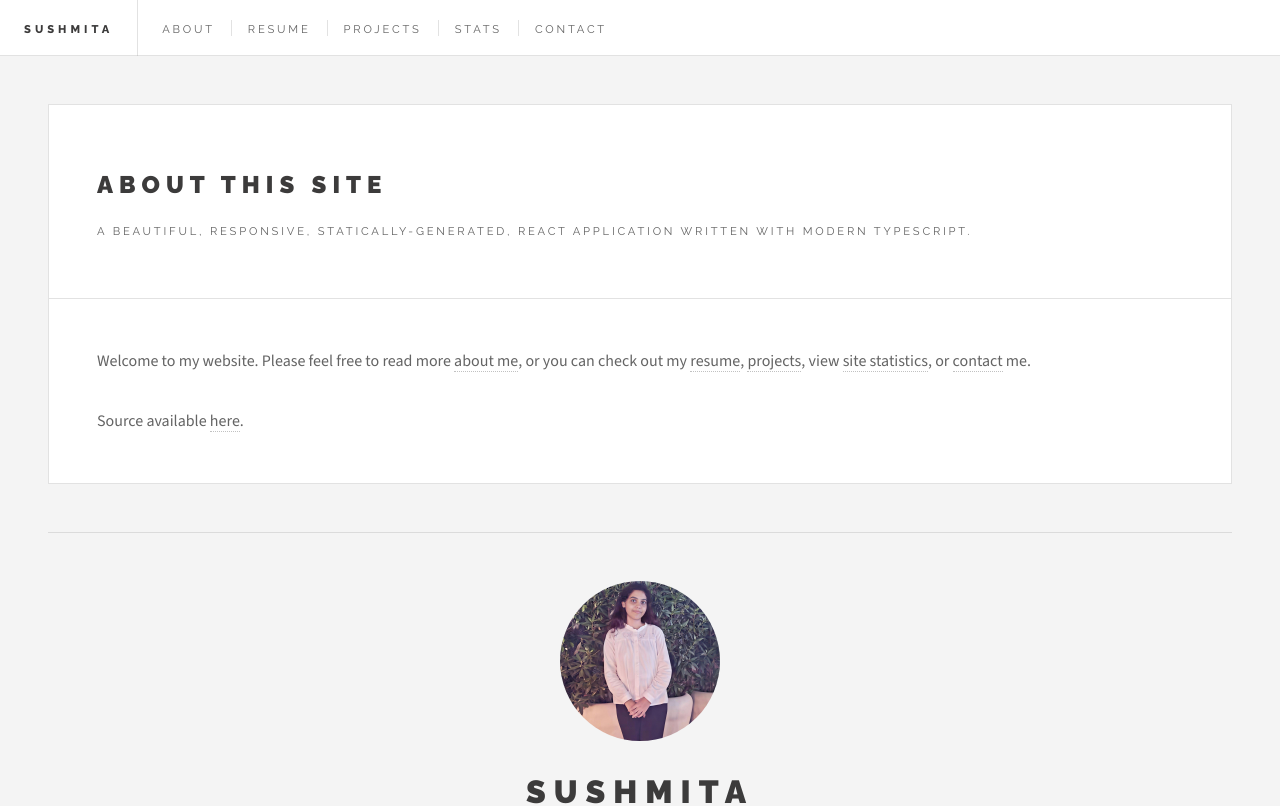
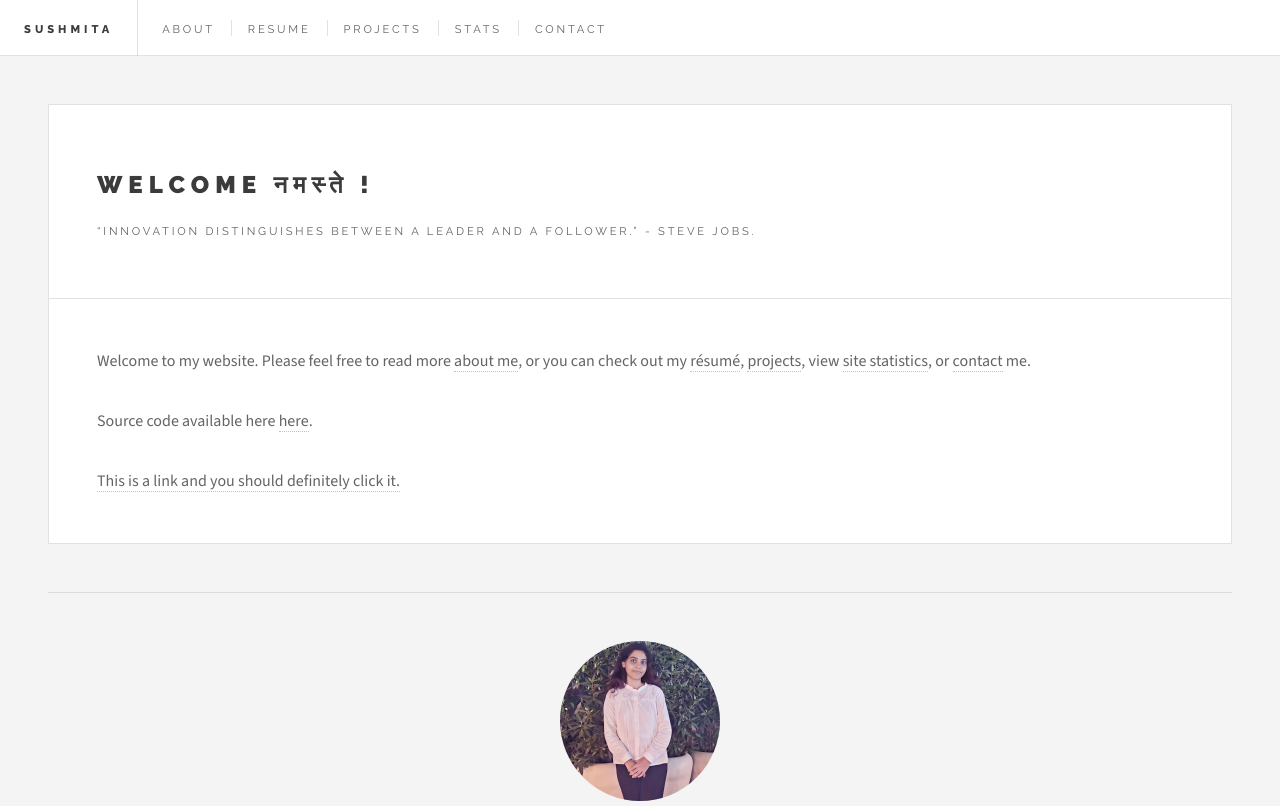
Before and after one commit to cloudsofsushi/cloudsofsushi.github.io, a Next.js app: page / in a window 1280 px wide. Shown: the top 806 px of the page. Built offline with nearby package versions, Linux system fonts and the light colour scheme; no server answers.

Commit message:
homepage

```diff
--- a/app/page.tsx
+++ b/app/page.tsx
@@ -6,7 +6,7 @@ import PageWrapper from './components/PageWrapper';
 
 export const metadata: Metadata = {
   description:
-    'Co-founder & CTO building LLM security tools. Previously VP Engineering, YC alum, Stanford ICME.',
+    'Sushmita, an ABAP Developer at BCH Electric Ltd B.Tech in IT from NIT Kurukshetra.',
 };
 
 export default function HomePage() {
@@ -16,11 +16,10 @@ export default function HomePage() {
         <header>
           <div className="title">
             <h2>
-              <Link href="/about">About this site</Link>
+              <Link href="/about">Welcome नमस्ते !</Link>
             </h2>
             <p>
-              A beautiful, responsive, statically-generated, react application
-              written with modern TypeScript.
+              “Innovation Distinguishes Between A Leader And A Follower.” - Steve Jobs.
             </p>
           </div>
         </header>
@@ -28,17 +27,17 @@ export default function HomePage() {
           {' '}
           Welcome to my website. Please feel free to read more{' '}
           <Link href="/about">about me</Link>, or you can check out my{' '}
-          <Link href="/resume">resume</Link>,{' '}
+          <Link href="/resume">résumé</Link>,{' '}
           <Link href="/projects">projects</Link>, view{' '}
           <Link href="/stats">site statistics</Link>, or{' '}
           <Link href="/contact">contact</Link> me.
         </p>
         <p>
           {' '}
-          Source available{' '}
-          <a href="https://github.com/mldangelo/personal-site">here</a>.
+          Source code available here{' '}
+          <a href="https://github.com/cloudsofsushi/cloudsofsushi.github.io">here</a>.
         </p>
-      </article>
+        <p><a href="https://www.youtube.com/watch?v=dQw4w9WgXcQ" target="_blank" rel="noopener noreferrer">This is a link and you should definitely click it.</a></p>      </article>
     </PageWrapper>
   );
 }
```
